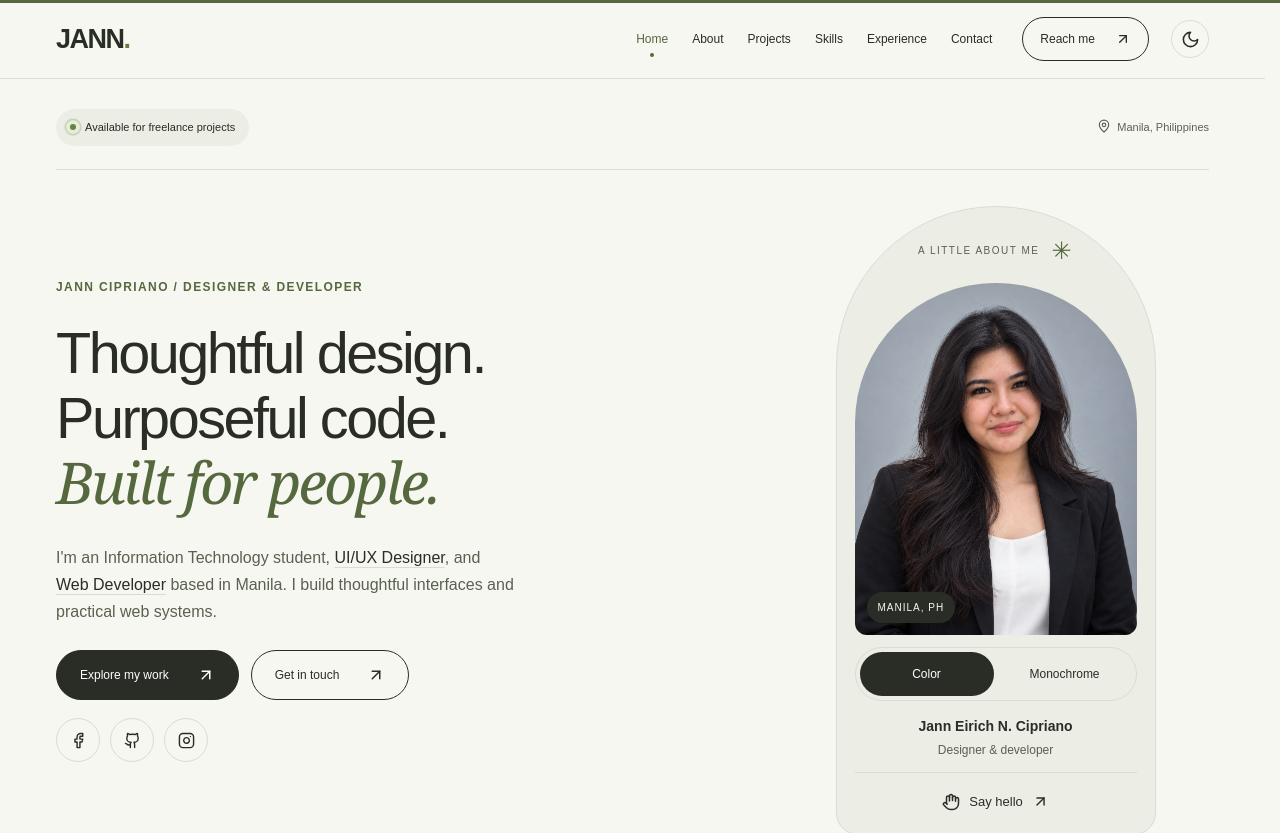
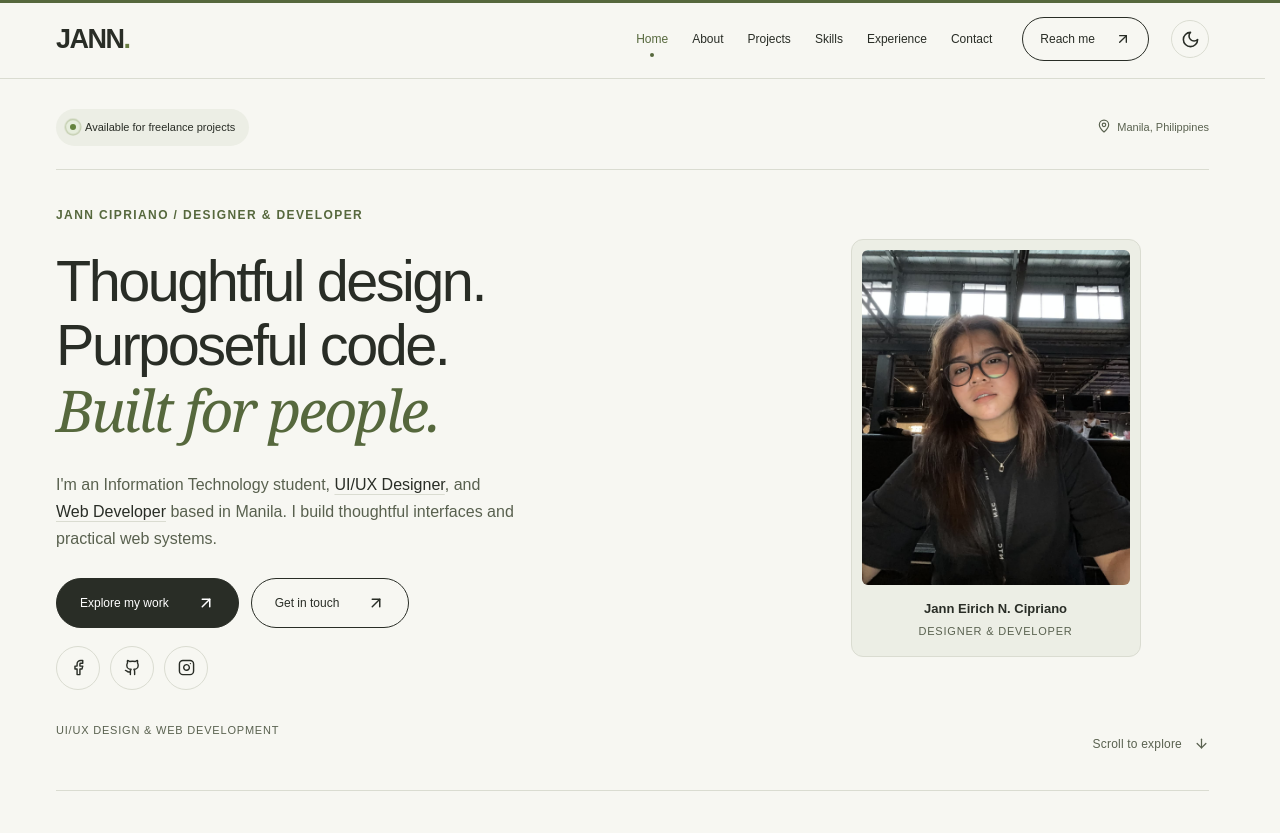
Before and after one commit to yannive/jann-portfolio, a React (Vite) app: page / in a window 1280 px wide. Shown: the top 833 px of the page. Built offline with nearby package versions, Linux system fonts and the light colour scheme.

Commit message:
Restore restrained portrait presentation with original photo

```diff
--- a/src/sections/Hero/ProfilePhoto.tsx
+++ b/src/sections/Hero/ProfilePhoto.tsx
@@ -1,30 +1,21 @@
 import { useState } from "react";
-import { ArrowUpRight, Hand, X } from "lucide-react";
-import { profileImage } from "../../data/profileImage";
+import portrait from "../../assets/profile.jpg";
 
 export default function ProfilePhoto() {
   const [failed, setFailed] = useState(false);
-  const [greeting, setGreeting] = useState(false);
-  const [mono, setMono] = useState(false);
   return (
     <figure className="portrait-studio">
-      <div className="portrait-studio-label"><span>A LITTLE ABOUT ME</span><span aria-hidden="true">✳</span></div>
-      <div className={`portrait-studio-image ${mono ? "is-mono" : ""}`}>
-        {!failed ? <img src={profileImage} alt="Jann Eirich Cipriano" width={1122} height={1402} fetchPriority="high" onError={() => setFailed(true)} /> : <span className="portrait-monogram" role="img" aria-label="Jann Cipriano monogram">jc.</span>}
-        <span className="portrait-location">MANILA, PH</span>
+      <div className="portrait-studio-image">
+        {!failed ? (
+          <img src={portrait} alt="Jann Eirich Cipriano" width={2048} height={1536} fetchPriority="high" onError={() => setFailed(true)} />
+        ) : (
+          <span className="portrait-monogram" role="img" aria-label="Jann Cipriano monogram">jc.</span>
+        )}
       </div>
-      <div className="portrait-tones" role="group" aria-label="Portrait appearance">
-        <button aria-pressed={!mono} onClick={() => setMono(false)}>Color</button>
-        <button aria-pressed={mono} onClick={() => setMono(true)}>Monochrome</button>
-      </div>
-      <figcaption><strong>Jann Eirich N. Cipriano</strong><span>Designer &amp; developer</span></figcaption>
-      <button className="studio-hello" aria-label={greeting ? "Close greeting" : "Say hello to Jann"} aria-expanded={greeting} aria-controls="portrait-greeting" onClick={() => setGreeting(!greeting)}>
-        {greeting ? <X size={18} /> : <Hand size={18} />} {greeting ? "Close greeting" : "Say hello"}<ArrowUpRight size={17} />
-      </button>
-      <div id="portrait-greeting" className="studio-greeting" hidden={!greeting}>
-        <p>Hey, thanks for stopping by! Have an idea in mind?</p>
-        <a href="#contact" onClick={() => setGreeting(false)}>Let’s talk <ArrowUpRight size={16} /></a>
-      </div>
+      <figcaption>
+        <strong>Jann Eirich N. Cipriano</strong>
+        <span>Designer &amp; developer</span>
+      </figcaption>
     </figure>
   );
 }
--- a/src/styles/portrait-studio.css
+++ b/src/styles/portrait-studio.css
@@ -1,24 +1,9 @@
-.portrait-studio { width: 100%; max-width: 320px; margin: 0 auto; padding: 18px; background: var(--surface-soft); border: 1px solid var(--line); border-radius: 160px 160px 22px 22px; }
-.portrait-studio-label { display: flex; align-items: center; justify-content: center; gap: 12px; padding: 8px 0 14px; font-size: 10px; letter-spacing: 1.5px; color: var(--muted); }
-.portrait-studio-label > span:last-child { font-size: 24px; color: var(--olive); }
-.portrait-studio-image { position: relative; overflow: hidden; aspect-ratio: 4 / 5; border-radius: 140px 140px 12px 12px; background: var(--accent); }
-.portrait-studio-image img { display: block; width: 100%; height: 100%; object-fit: cover; object-position: center 30%; transition: filter 350ms ease; }
-.portrait-studio-image.is-mono img { filter: grayscale(1); }
-.portrait-location { position: absolute; bottom: 12px; left: 12px; background: #292d26; color: #f7f7f2; border-radius: 999px; padding: 8px 11px; font-size: 10px; letter-spacing: 1px; }
+/* Restrained portrait treatment, matching the original portfolio reference. */
+.portrait-studio { width: 100%; max-width: 290px; margin: 0 auto; padding: 10px; background: var(--surface-soft); border: 1px solid var(--line); border-radius: 12px; }
+.portrait-studio-image { overflow: hidden; aspect-ratio: 4 / 5; border-radius: 6px; background: var(--accent); }
+.portrait-studio-image img { display: block; width: 100%; height: 100%; object-fit: cover; object-position: center; }
 .portrait-monogram { display: grid; place-items: center; height: 100%; font: italic 80px Georgia, serif; color: #292d26; }
-.portrait-tones { display: flex; padding: 4px; margin: 12px 0 16px; border-radius: 999px; border: 1px solid var(--line); gap: 4px; }
-.portrait-tones button { flex: 1; min-width: 0; min-height: 44px; border: 0; border-radius: 999px; background: transparent; font-size: 12px; }
-.portrait-tones button[aria-pressed="true"] { background: var(--button-bg); color: var(--button-text); }
-.portrait-studio figcaption { display: grid; gap: 5px; text-align: center; font-size: 14px; line-height: 1.4; }
-.portrait-studio figcaption > span { font-size: 12px; color: var(--muted); }
-.studio-hello { display: flex; align-items: center; justify-content: center; gap: 9px; width: 100%; min-height: 44px; margin-top: 14px; border: 0; border-top: 1px solid var(--line); padding: 14px 4px 0; background: transparent; font-size: 13px; }
-.studio-hello > svg:first-child { transition: transform 200ms; }
-.studio-hello:hover > svg:first-child { transform: rotate(20deg); }
-.studio-greeting { border-top: 1px solid var(--line); margin-top: 12px; padding-top: 12px; }
-.studio-greeting p { margin: 0; font-size: 14px; line-height: 1.6; }
-.studio-greeting a { display: inline-flex; align-items: center; gap: 8px; min-height: 44px; font-size: 14px; text-decoration: underline; text-underline-offset: 4px; }
-.project-tour-start { display: inline-flex; align-items: center; gap: 22px; min-height: 44px; padding: 10px 18px; margin-bottom: 18px; border: 1px solid var(--line); border-radius: 999px; background: var(--button-bg); color: var(--button-text); font-size: 14px; }
-.project-tour-start span { transition: transform 180ms; }
-.project-tour-start:hover span { transform: translate(2px, -2px); }
-@media (max-width: 560px) { .hero .hero-portrait { width: min(280px, 100%); max-width: 280px; } }
-@media (prefers-reduced-motion: reduce) { .portrait-studio-image img, .studio-hello > svg:first-child, .project-tour-start span { transition: none; } .studio-hello:hover > svg:first-child, .project-tour-start:hover span { transform: none; } }
+.portrait-studio figcaption { display: grid; gap: 5px; padding: 14px 4px 6px; text-align: center; font-size: 13px; line-height: 1.5; }
+.portrait-studio figcaption > span { font-size: 11px; color: var(--muted); letter-spacing: .8px; text-transform: uppercase; }
+.project-tour-start { display: inline-flex; align-items: center; gap: 16px; min-height: 44px; padding: 10px 18px; margin-bottom: 18px; border: 1px solid var(--line); border-radius: 999px; background: var(--button-bg); color: var(--button-text); font-size: 14px; }
+@media (max-width: 560px) { .hero .hero-portrait { width: min(240px, 100%); max-width: 240px; } }
```
